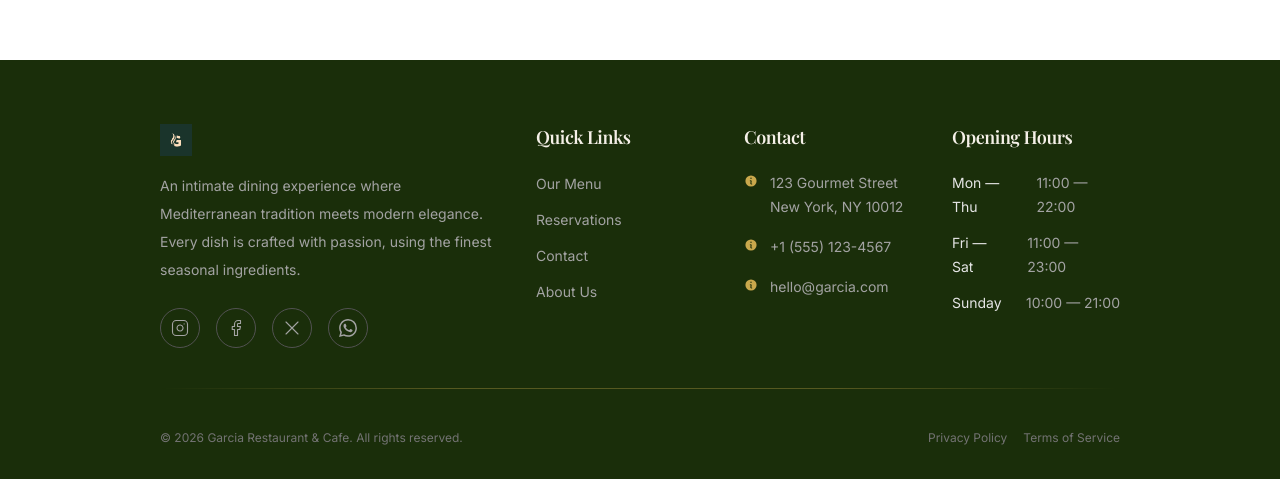
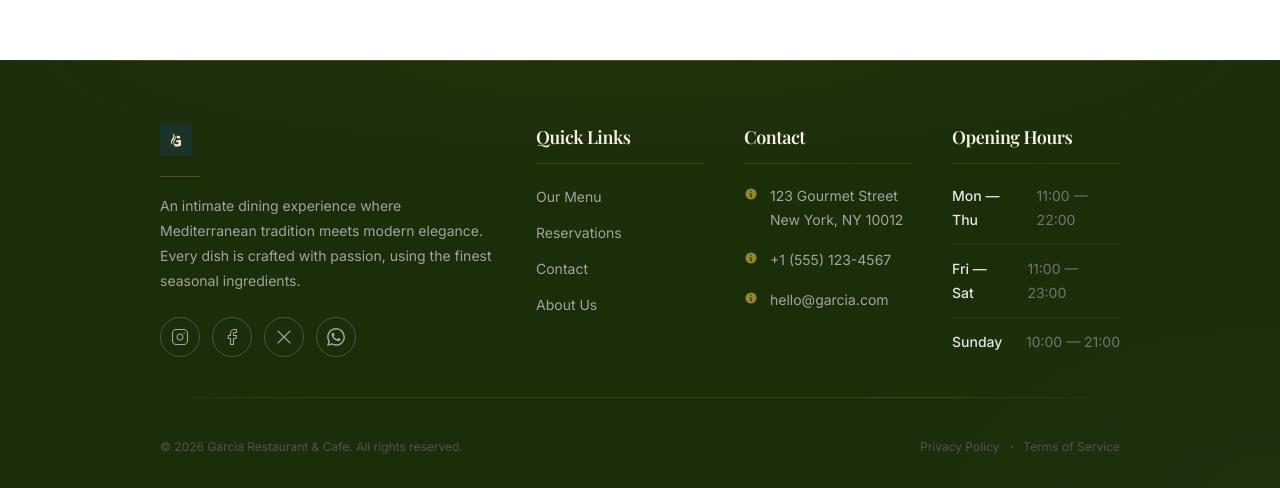
Before and after one commit to moomencode/AI_UPLOAD, a Next.js app: page / in a window 1280 px wide. Shown: the part 5627-6115 px from the top of the page. Built offline with nearby package versions, Linux system fonts and the light colour scheme; a web font is replaced by a local one.

Commit message:
refactor(footer): top gold gradient border, radial background depth, decorative heading underline, logo line accent, social hover lift, refined hours separators

```diff
--- a/src/components/landing/premium-footer.tsx
+++ b/src/components/landing/premium-footer.tsx
@@ -74,6 +74,7 @@ export function PremiumFooter({
       <div className="content-wrapper">
         <div className="footer-grid">
           <div className="footer-brand">
+            <span className="footer-brand-logo">
               <Image
                 src="/images/logo.png"
                 alt="Garcia Restaurant & Cafe"
@@ -84,9 +85,10 @@ export function PremiumFooter({
                   height: "2rem",
                   width: "auto",
                   objectFit: "contain",
-                marginBottom: "var(--garcia-spacing-4)",
                 }}
               />
+            </span>
+            <span className="footer-brand-line" aria-hidden="true" />
             <p className="footer-desc">
               An intimate dining experience where Mediterranean tradition meets modern elegance.
               Every dish is crafted with passion, using the finest seasonal ingredients.
--- a/src/styles/footer.css
+++ b/src/styles/footer.css
@@ -1,8 +1,28 @@
 @layer components {
   .footer {
+    position: relative;
     background-color: var(--garcia-color-forest);
     color: var(--garcia-color-neutral-300);
     padding-block: var(--garcia-spacing-16) var(--garcia-spacing-8);
+    background-image:
+      radial-gradient(ellipse 60% 30% at 50% 0%, rgb(201 168 76 / 0.04) 0%, transparent 100%),
+      radial-gradient(ellipse 40% 60% at 100% 100%, rgb(255 255 255 / 0.02) 0%, transparent 100%);
+  }
+
+  .footer::before {
+    content: "";
+    position: absolute;
+    inset-block-start: 0;
+    inset-inline: 0;
+    height: 1px;
+    background: linear-gradient(
+      90deg,
+      transparent,
+      var(--garcia-color-gold) 15%,
+      var(--garcia-color-gold) 85%,
+      transparent
+    );
+    opacity: 0.25;
   }
 
   .footer-grid {
@@ -27,19 +47,29 @@
     max-width: 28rem;
   }
 
-  .footer-wordmark {
+  .footer-brand-logo {
     display: block;
-    font-family: var(--garcia-font-family-display);
-    font-size: var(--garcia-font-size-2xl);
-    font-weight: var(--garcia-font-weight-bold);
-    color: var(--garcia-color-ivory);
-    letter-spacing: var(--garcia-letter-spacing-tight);
+    margin-bottom: var(--garcia-spacing-5);
+  }
+
+  .footer-brand-logo img {
+    height: 2rem;
+    width: auto;
+    object-fit: contain;
+  }
+
+  .footer-brand-line {
+    display: block;
+    width: 2.5rem;
+    height: 1px;
+    background-color: var(--garcia-color-gold);
+    opacity: 0.3;
     margin-bottom: var(--garcia-spacing-4);
   }
 
   .footer-desc {
     font-size: var(--garcia-font-size-sm);
-    line-height: var(--garcia-line-height-lg);
+    line-height: 1.8;
     color: var(--garcia-color-neutral-400);
   }
 
@@ -50,6 +80,8 @@
     color: var(--garcia-color-ivory);
     margin-bottom: var(--garcia-spacing-5);
     letter-spacing: var(--garcia-letter-spacing-tight);
+    padding-block-end: var(--garcia-spacing-3);
+    border-block-end: 1px solid rgb(201 168 76 / 0.15);
   }
 
   .footer-links {
@@ -65,12 +97,16 @@
     font-size: var(--garcia-font-size-sm);
     color: var(--garcia-color-neutral-400);
     text-decoration: none;
-    transition: color var(--garcia-duration-fast) var(--garcia-ease-out);
+    transition:
+      color var(--garcia-duration-fast) var(--garcia-ease-out),
+      padding-inline-start var(--garcia-duration-fast) var(--garcia-ease-out);
+    display: inline-block;
   }
 
   .footer-links a:hover,
   .footer-links a:focus-visible {
     color: var(--garcia-color-gold);
+    padding-inline-start: var(--garcia-spacing-1);
   }
 
   .footer-contact-item {
@@ -90,11 +126,21 @@
     color: var(--garcia-color-gold);
     flex-shrink: 0;
     margin-block-start: 3px;
+    opacity: 0.7;
+  }
+
+  .footer-contact-item a {
+    transition: color var(--garcia-duration-fast) var(--garcia-ease-out);
+  }
+
+  .footer-contact-item a:hover {
+    color: var(--garcia-color-gold);
   }
 
   .footer-hours-item {
     display: flex;
     justify-content: space-between;
+    align-items: baseline;
     gap: var(--garcia-spacing-4);
     font-size: var(--garcia-font-size-sm);
     line-height: var(--garcia-line-height-base);
@@ -102,19 +148,22 @@
 
   .footer-hours-item + .footer-hours-item {
     margin-top: var(--garcia-spacing-3);
+    padding-block-start: var(--garcia-spacing-3);
+    border-block-start: 1px solid rgb(255 255 255 / 0.04);
   }
 
   .footer-hours-day {
     color: var(--garcia-color-neutral-200);
+    font-weight: var(--garcia-font-weight-medium);
   }
 
   .footer-hours-time {
-    color: var(--garcia-color-neutral-400);
+    color: var(--garcia-color-neutral-500);
   }
 
   .footer-social {
     display: flex;
-    gap: var(--garcia-spacing-4);
+    gap: var(--garcia-spacing-3);
     margin-top: var(--garcia-spacing-6);
   }
 
@@ -130,7 +179,8 @@
     transition:
       border-color var(--garcia-duration-fast) var(--garcia-ease-out),
       color var(--garcia-duration-fast) var(--garcia-ease-out),
-      background-color var(--garcia-duration-fast) var(--garcia-ease-out);
+      background-color var(--garcia-duration-fast) var(--garcia-ease-out),
+      transform var(--garcia-duration-fast) var(--garcia-ease-out);
   }
 
   .footer-social-link:hover,
@@ -138,6 +188,7 @@
     border-color: var(--garcia-color-gold);
     color: var(--garcia-color-gold);
     background-color: rgb(201 168 76 / 0.1);
+    transform: translateY(-2px);
   }
 
   .footer-divider {
@@ -146,11 +197,11 @@
     background: linear-gradient(
       90deg,
       transparent,
-      var(--garcia-color-gold) 30%,
-      var(--garcia-color-gold) 70%,
+      var(--garcia-color-gold) 20%,
+      var(--garcia-color-gold) 80%,
       transparent
     );
-    opacity: 0.35;
+    opacity: 0.2;
     margin-block: var(--garcia-spacing-10);
     border: none;
   }
@@ -172,19 +223,32 @@
 
   .footer-copyright {
     font-size: var(--garcia-font-size-xs);
-    color: var(--garcia-color-neutral-500);
+    color: var(--garcia-color-neutral-600);
   }
 
   .footer-bottom-links {
     display: flex;
-    gap: var(--garcia-spacing-4);
+    gap: var(--garcia-spacing-6);
     font-size: var(--garcia-font-size-xs);
   }
 
   .footer-bottom-links a {
-    color: var(--garcia-color-neutral-500);
+    color: var(--garcia-color-neutral-600);
     text-decoration: none;
     transition: color var(--garcia-duration-fast) var(--garcia-ease-out);
+    position: relative;
+  }
+
+  .footer-bottom-links a + a::before {
+    content: "";
+    position: absolute;
+    inset-inline-start: calc(-1 * var(--garcia-spacing-3));
+    inset-block-start: 50%;
+    width: 2px;
+    height: 2px;
+    border-radius: 50%;
+    background-color: var(--garcia-color-neutral-600);
+    transform: translateY(-50%);
   }
 
   .footer-bottom-links a:hover,
@@ -198,5 +262,15 @@
     .footer-bottom-links a {
       transition: none;
     }
+
+    .footer-links a:hover,
+    .footer-links a:focus-visible {
+      padding-inline-start: 0;
+    }
+
+    .footer-social-link:hover,
+    .footer-social-link:focus-visible {
+      transform: none;
+    }
   }
 }
```
Lines whose indentation alone changed are shown as unchanged.
